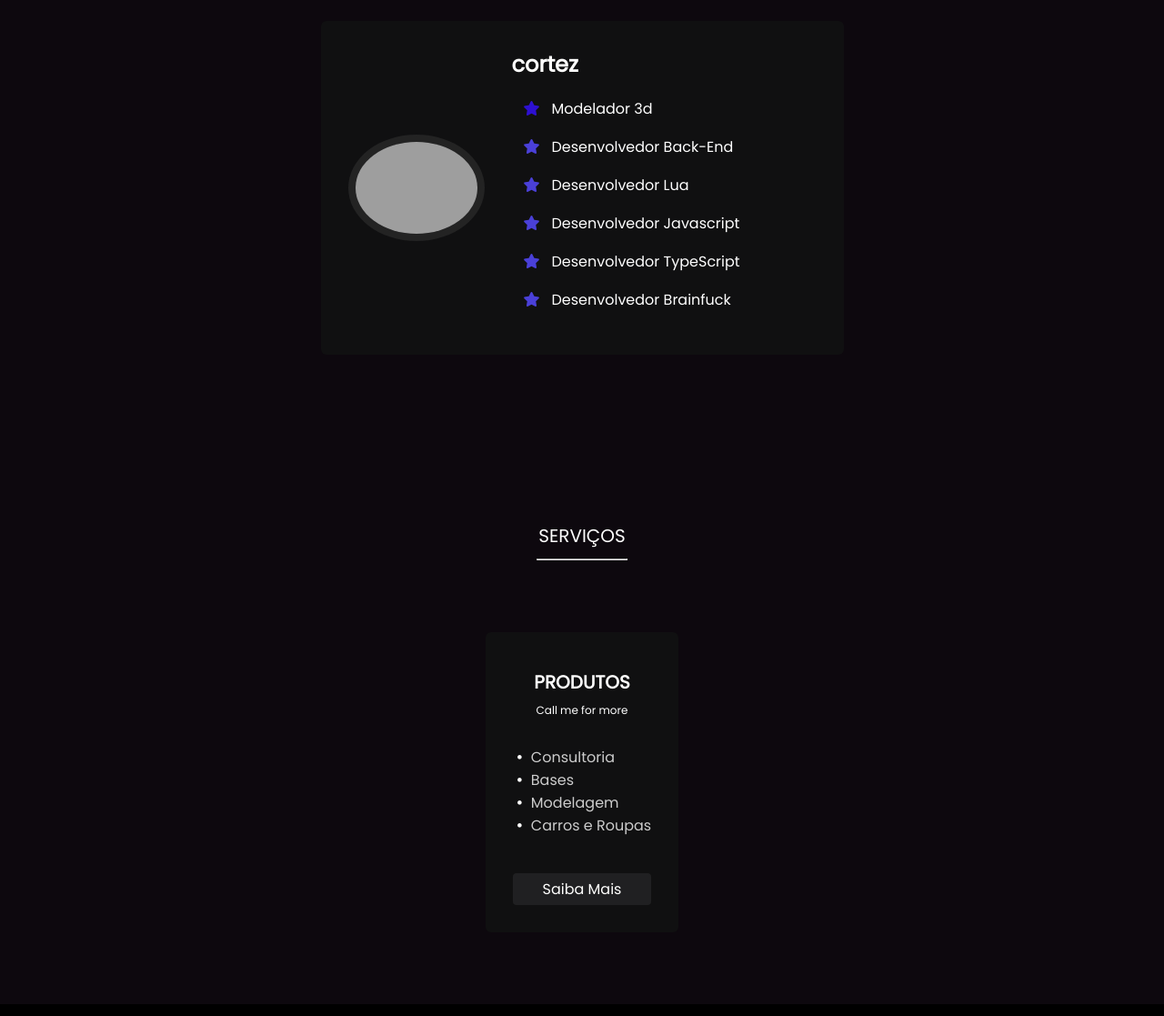
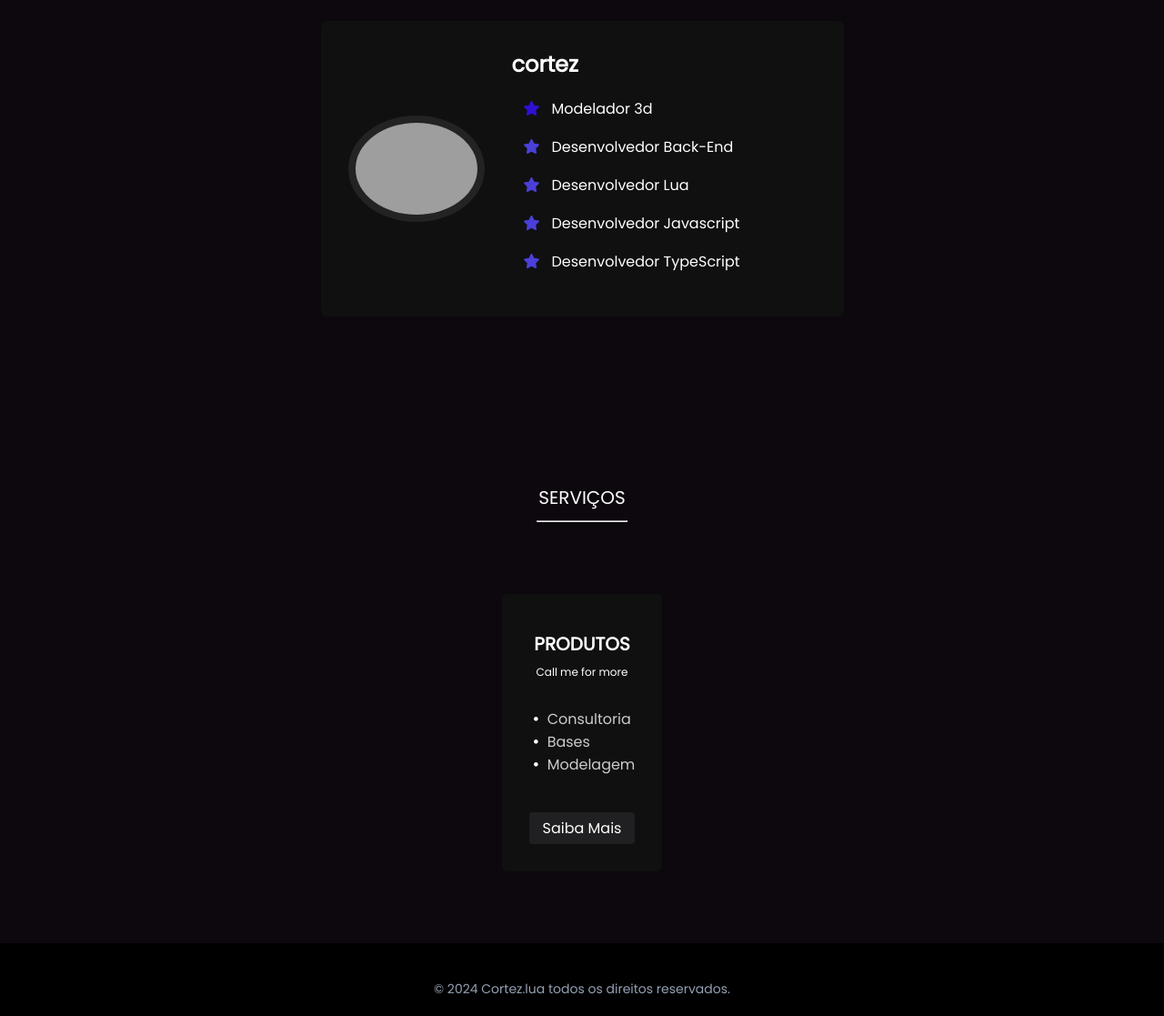
Before and after one commit to OisouCortez/a, a plain HTML site: page index.html in a window 1280 px wide. Shown: the part 839-1956 px from the top of the page at 91% size. Drawn offline with nearby package versions, Linux system fonts and the light colour scheme; grey boxes are pictures that could not be loaded.

Commit message:
Update index.html

```diff
--- a/index.html
+++ b/index.html
@@ -84,7 +84,6 @@
                      <i class='fas fa-star' style='font-size:16px;color:rgb(74, 64, 216)'></i>Desenvolvedor Lua<br>
                      <i class='fas fa-star' style='font-size:16px;color:rgb(74, 64, 216)'></i>Desenvolvedor Javascript<br>
                      <i class='fas fa-star' style='font-size:16px;color:rgb(74, 64, 216)'></i>Desenvolvedor TypeScript<br>
-                     <i class='fas fa-star' style='font-size:16px;color:rgb(74, 64, 216)'></i>Desenvolvedor Brainfuck<br>
                   </p>
                </div>
             </div>
@@ -106,7 +105,6 @@
                     <li>Consultoria</li>
                     <li>Bases</li>
                     <li>Modelagem</li>
-                    <li>Carros e Roupas</li>
                 </ul>
                 <a href="https://wa.me/5598987568158?text=Ol%C3%A1%20Victor%20Campelo%20%2C%20vim%20pelo%20site">Saiba Mais</a>
                </div>
```
